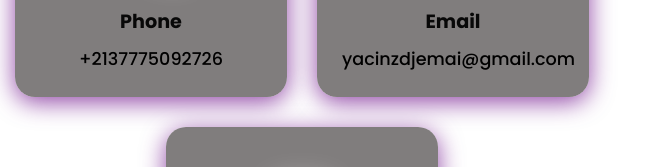
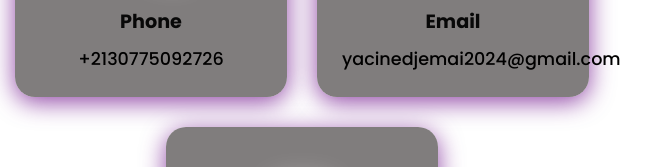
Before and after one commit to yacinzx/yacinzetu, a plain HTML site: page index.html in a window 1280 px wide. Shown: the part 3291-3458 px from the top of the page, 338-997 px from the left. Drawn offline with Linux system fonts and the light colour scheme.

Commit message:
Update index.html

```diff
--- a/index.html
+++ b/index.html
@@ -140,7 +140,7 @@
                 </div>
                     <div class="info">
                     <h3>Phone</h3>
-                    <p>+2137775092726</p>
+                    <p>+2130775092726</p>
                 </div>
             </div>
             <div class="card">
@@ -149,7 +149,7 @@
                 </div>
                 <div class="info">
                     <h3>Email</h3>
-                    <p>yacinzdjemai@gmail.com</p>
+                    <p>yacinedjemai2024@gmail.com</p>
                 </div>
             </div>
             <div class="card">
```
